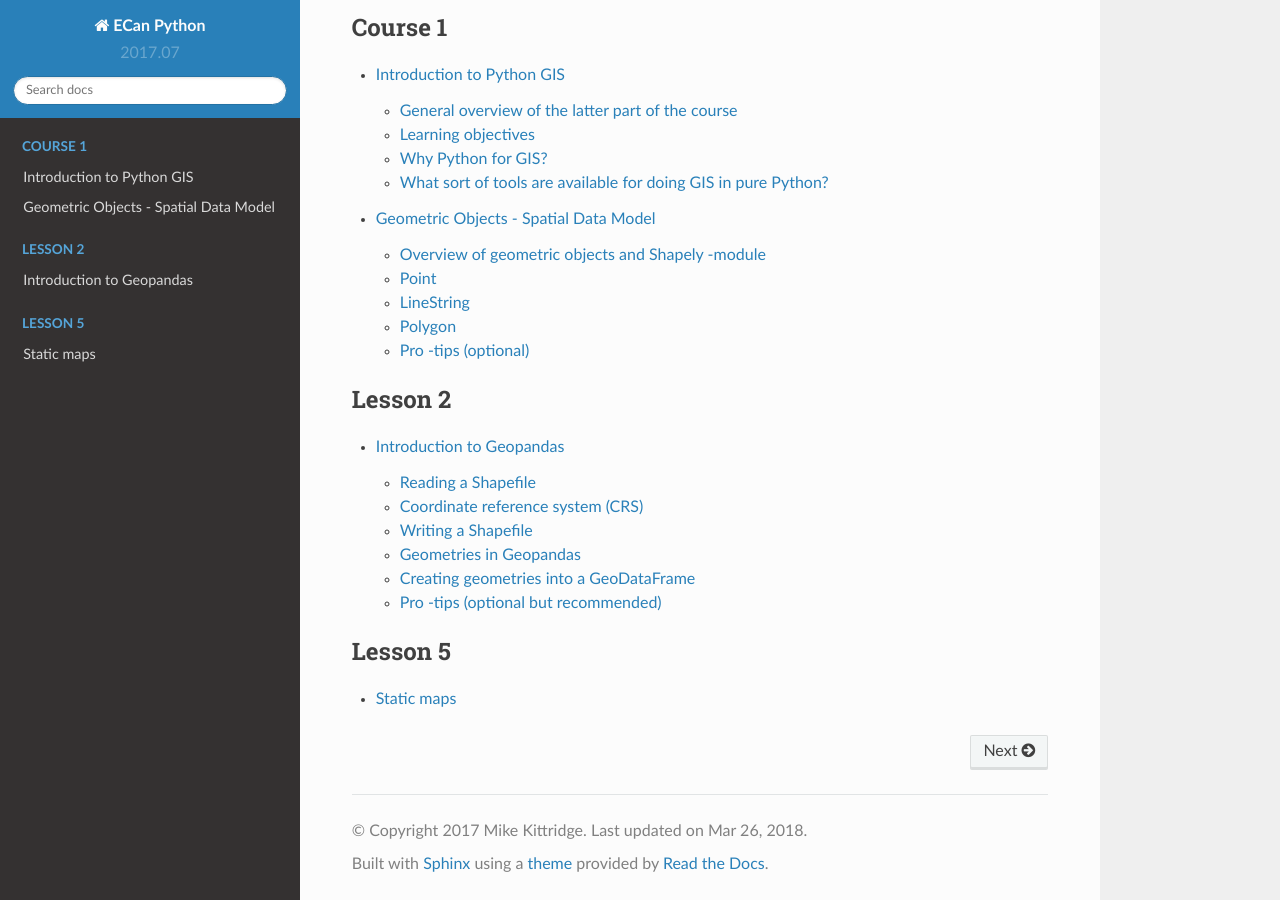
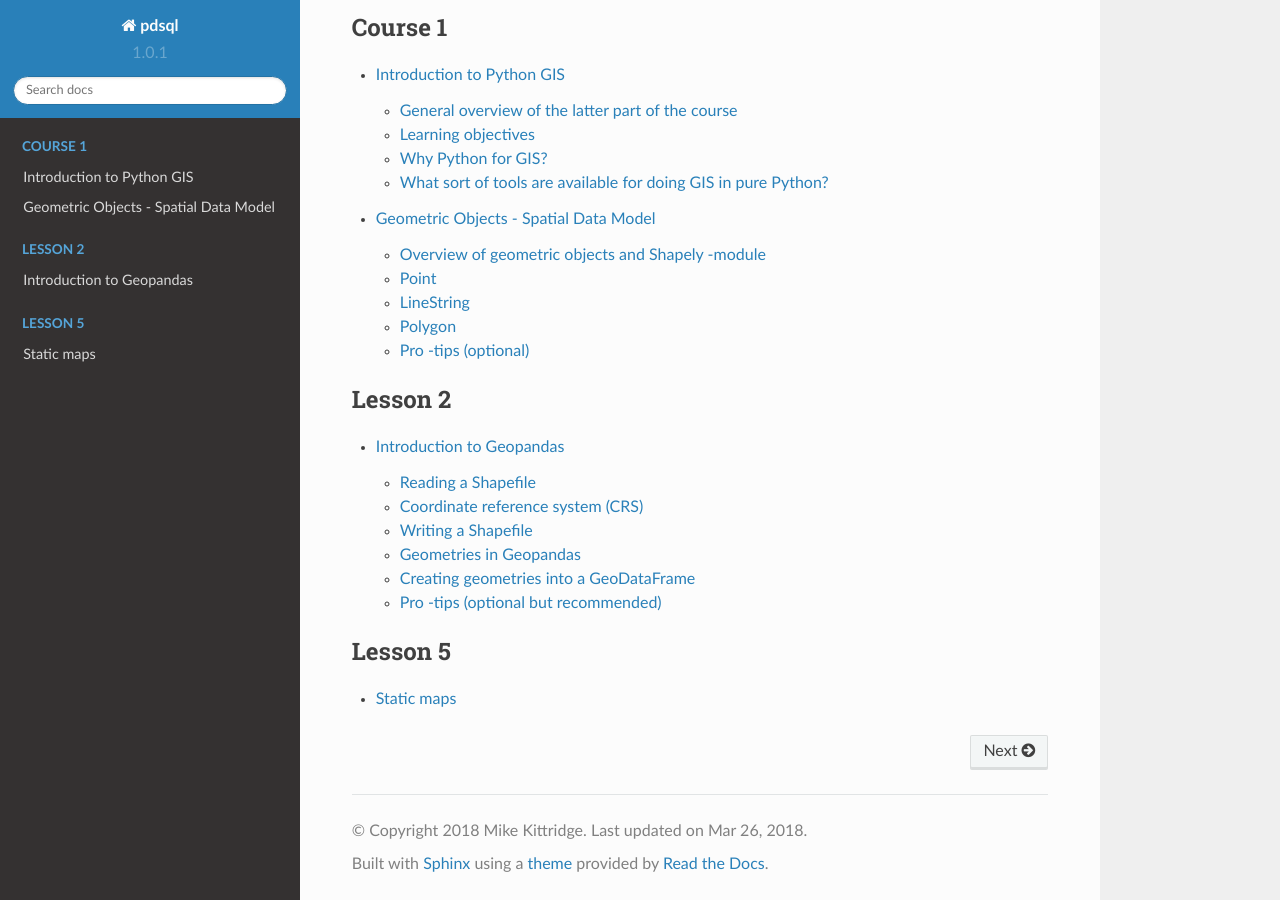
Before and after one commit to Data-to-Knowledge/project-template, a Sphinx documentation site: the page built from sphinx/source/index.rst, in a window 1280 px wide and 900 px high, scrolled down 889 px. Built offline with Sphinx 7.4.7 and the Read the Docs theme 2.0.0, drawn with Linux system fonts in a browser that asks for light colours; pages that are not in the unit, such as notebooks, are missing from menus.

Commit message:
minor updates

```diff
--- a/sphinx/source/conf.py
+++ b/sphinx/source/conf.py
@@ -19,6 +19,8 @@
 #
 import os
 import sys
+
+project_name = 'pdsql'
 
 # !! These do not work when reading files with IPython !!
 # The data files needs to be located at the root of the repository
@@ -54,8 +56,8 @@ extensions = [
 	#'rst2pdf.pdfbuilder',
 
     # IPython console
-    'IPython.sphinxext.ipython_console_highlighting',
-    'IPython.sphinxext.ipython_directive',
+    # 'IPython.sphinxext.ipython_console_highlighting',
+    # 'IPython.sphinxext.ipython_directive',
 
     # Enable Google Analytics ( requires: https://pypi.python.org/pypi/sphinxcontrib-googleanalytics )
     #'sphinxcontrib.googleanalytics',
@@ -88,8 +90,8 @@ source_suffix = '.rst'
 master_doc = 'index'
 
 # General information about the project.
-project = 'ECan Python'
-copyright = '2017 Mike Kittridge'
+project = project_name
+copyright = '2018 Mike Kittridge'
 author = 'Mike Kittridge'
 
 # The version info for the project you're documenting, acts as replacement for
@@ -97,16 +99,16 @@ author = 'Mike Kittridge'
 # built documents.
 #
 # The short X.Y version.
-version = '2017.07'
+version = '1.0.1'
 # The full version, including alpha/beta/rc tags.
-release = '1'
+release = '1.0.1'
 
 # The language for content autogenerated by Sphinx. Refer to documentation
 # for a list of supported languages.
 #
 # This is also used if you do content translation via gettext catalogs.
 # Usually you set "language" from the command line for these cases.
-language = None
+language = 'Python'
 
 # There are two options for replacing |today|: either, you set today to some
 # non-false value, then it is used:
@@ -172,7 +174,7 @@ html_theme_path = [sphinx_rtd_theme.get_html_theme_path()]
 #
 #html_theme_options = {}
 
-extrafooter = "TEST TEXT"
+extrafooter = ""
 
 html_context = {
     # Enable the "Edit in GitHub link within the header of each page.
@@ -290,7 +292,7 @@ html_last_updated_fmt = ""
 # html_search_scorer = 'scorer.js'
 
 # Output file base name for HTML help builder.
-htmlhelp_basename = 'ECan-Python'
+htmlhelp_basename = project_name
 
 # -- Options for LaTeX output ---------------------------------------------
 
@@ -316,8 +318,8 @@ latex_elements = {
 # (source start file, target name, title,
 #  author, documentclass [howto, manual, or own class]).
 latex_documents = [
-    (master_doc, 'ECan-Python.tex', 'ECan-Python Documentation',
-     'Mike Kittridge', 'manual'),
+    (master_doc, project_name + '.tex', project_name + ' Documentation',
+     author, 'manual'),
 ]
 
 # The name of an image file (relative to this directory) to place at the top of
@@ -358,7 +360,7 @@ latex_documents = [
 # One entry per manual page. List of tuples
 # (source start file, name, description, authors, manual section).
 man_pages = [
-    (master_doc, 'ecanpython', 'ECan-Python Documentation',
+    (master_doc, project_name, project_name + ' Documentation',
      [author], 1)
 ]
 
@@ -373,8 +375,8 @@ man_pages = [
 # (source start file, target name, title, author,
 #  dir menu entry, description, category)
 texinfo_documents = [
-    (master_doc, 'ECan-Python', 'ECan-Python Documentation',
-     author, 'ECan-Python', 'One line description of project.',
+    (master_doc, project_name, project_name + ' Documentation',
+     author, project_name, 'One line description of project.',
      'Miscellaneous'),
 ]
 
```
Also changed, not shown: 1 other file.
